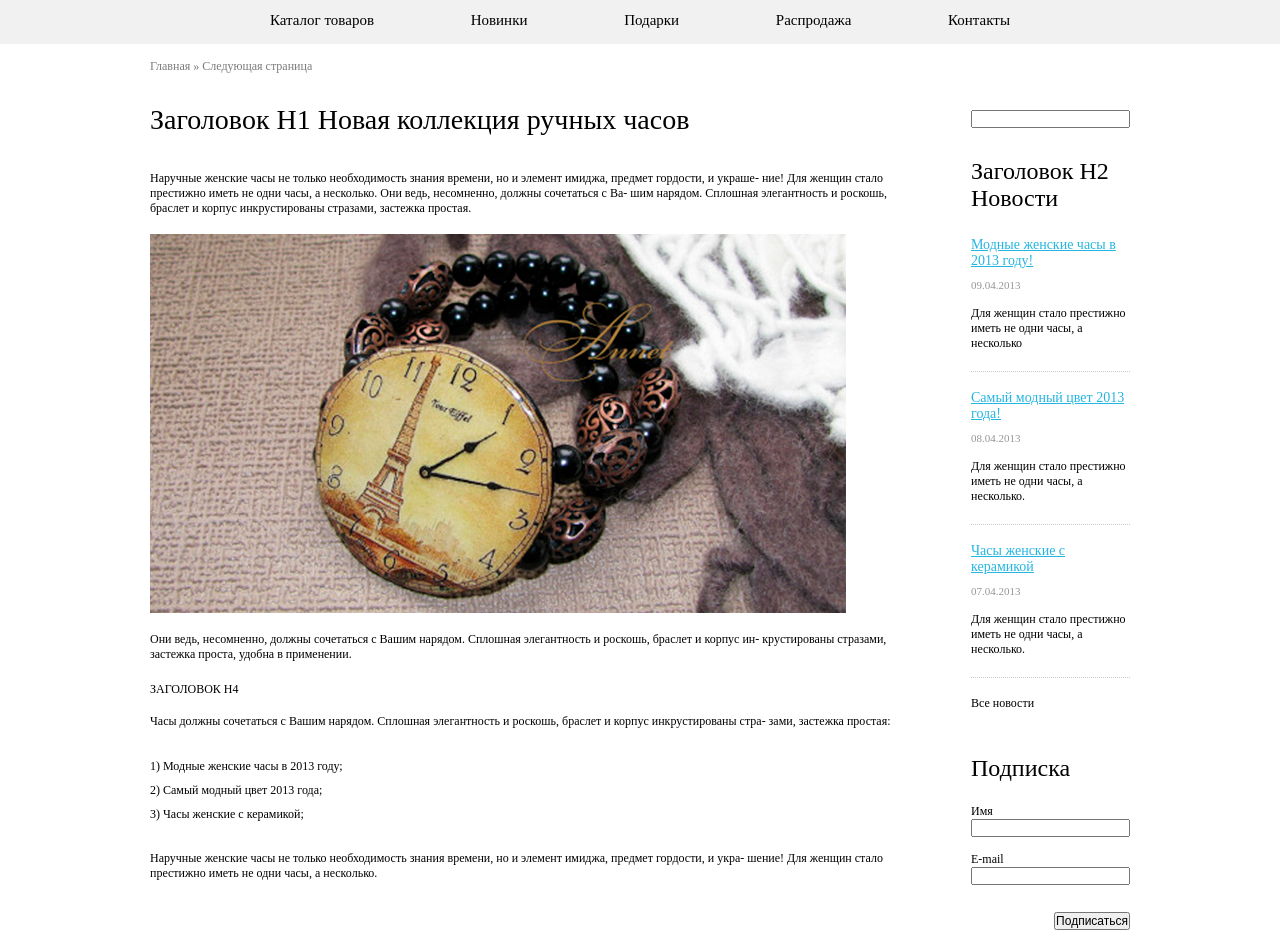
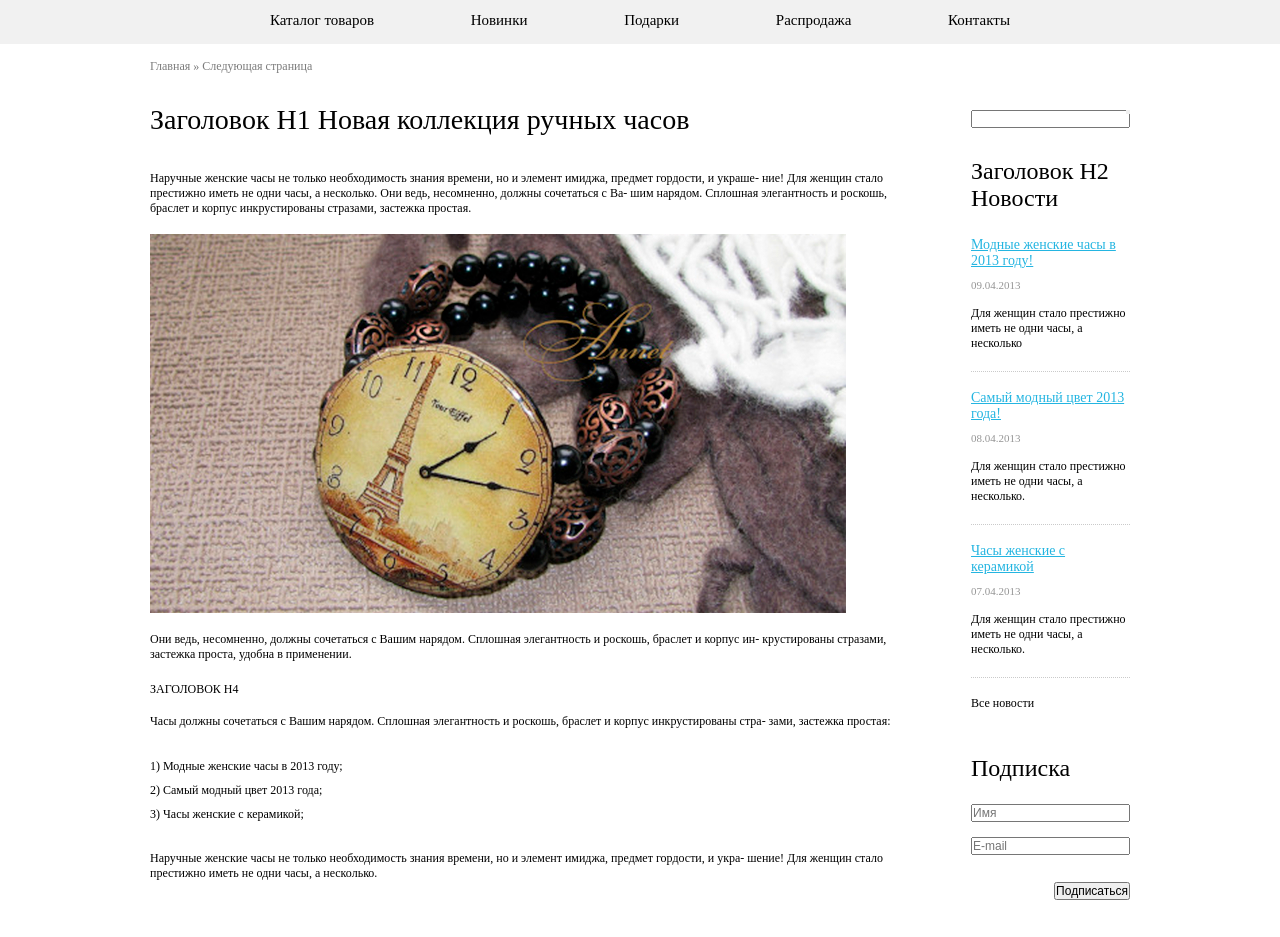
Before and after one commit to ElenaBolgova/Practice-3, a plain HTML site: page index.html in a window 1280 px wide. Shown: the part 117-1054 px from the top of the page. Drawn offline with Linux system fonts and the light colour scheme.

Commit message:
home work

```diff
--- a/css/styles.css
+++ b/css/styles.css
@@ -121,6 +121,21 @@ ol {
     margin: 66px 0 40px 55px;
 }
 
+/*#search-form {
+    background: url("../images/search.png") no-repeat 100% 0;
+    border: 1px solid #cacaca;
+}*/
+
+.search-area {
+    position: relative;
+}
+
+.search {
+    position: absolute;
+    top: 0;
+    right: 0;
+}
+
 .news {
     margin: 30px 0 25px 0;
     font-size: 24px;
@@ -159,6 +174,10 @@ time {
     margin: 0 0 15px 0;
 }
 
+input:focus::-webkit-input-placeholder {
+    color: transparent;
+}
+
 #submit {
     margin: 27px 0 0 0;
     float: right;
--- a/index.html
+++ b/index.html
@@ -62,9 +62,9 @@
                     шение! Для женщин стало престижно иметь не одни часы, а несколько.</p>
             </article>
             <div class="sidebar">
-                <form action="#" method="get">
-                    <label for="search-form"></label>
-                    <input type="search" name="search" id="search-form">
+                <form class="search-area">
+                    <label><input type="search" name="search"></label>
+                    <button class="search"></button>
                 </form>
                 <h2 class="news">Заголовок Н2 Новости</h2>
                 <ul>
@@ -89,13 +89,11 @@
                 </ul>
                 <a href="#">Все новости</a>
                 <div>
-                    <h2 class="subscribe">Подписка</h2>
-                    <form action="#" method="post">
-                        <label for="name-area">Имя</label>
-                        <input type="text" name="name" id="name-area">
-                        <label for="email-area">E-mail</label>
-                        <input type="email" name="email" id="email-area">
-                        <input type="submit" value="Подписаться" id="submit">
+                    <form>
+                        <div class="subscribe">Подписка</div>
+                        <label><input type="text" placeholder="Имя" name="name" id="name-area" required></label>
+                        <label><input type="email" placeholder="E-mail" name="email" id="email-area" required></label>
+                        <button type="submit" id="submit">Подписаться</button>
                     </form>
                 </div>
             </div>
```
